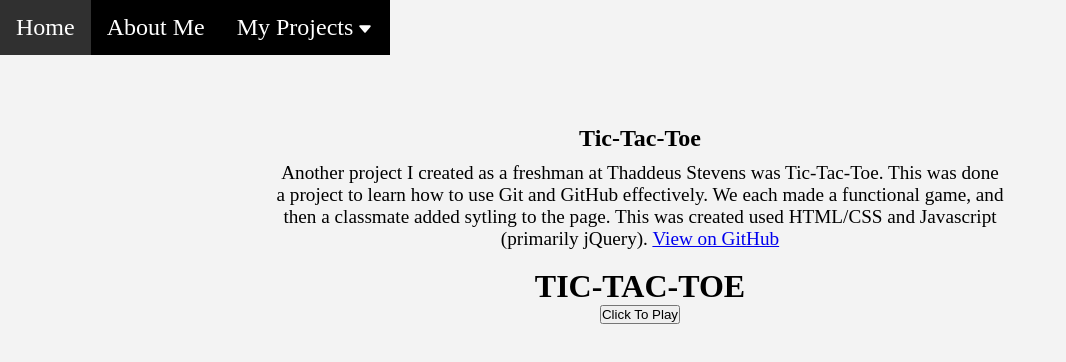
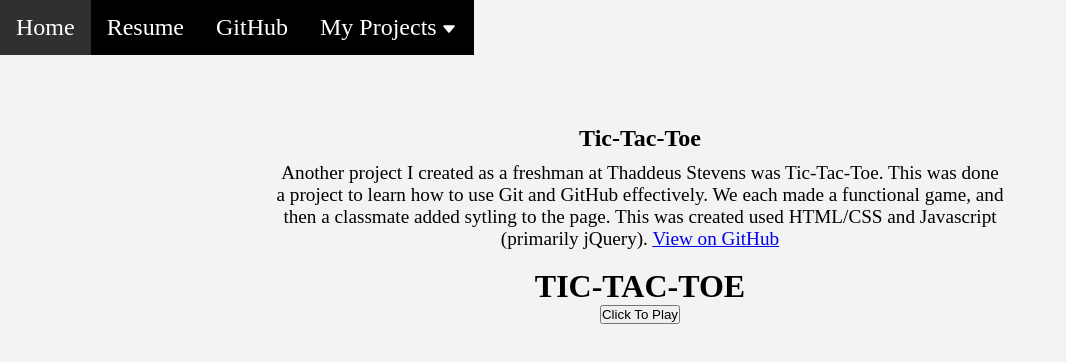
Before and after one commit to Isaiah-Lam/Portfolio, a plain HTML site: page ttt.html in a window 1280 px wide. Shown: the whole page, without its empty margins (0-1066 px from the left). Drawn offline with nearby package versions, Linux system fonts and the light colour scheme.

Commit message:
added github link

```diff
--- a/ttt.html
+++ b/ttt.html
@@ -10,7 +10,8 @@
 
         <div class="nav-bar" id="test">
             <a href="index.html">Home</a>
-            <a href="#">About Me</a>
+            <a href="resume.html">Resume</a>
+            <a href="https://github.com/Isaiah-Lam?tab=repositories" target="_blank">GitHub</a>
             <div class="dropdown">
                 <button class="btn">My Projects<ion-icon name="caret-down"></ion-icon></button>
                 <div class="drop-content">
```
Also changed, not shown: index.html (+1 -0 lines), minesweeper.html (+2 -1 lines), resume.html (+9 -2 lines), sudoku.html (+2 -1 lines).
